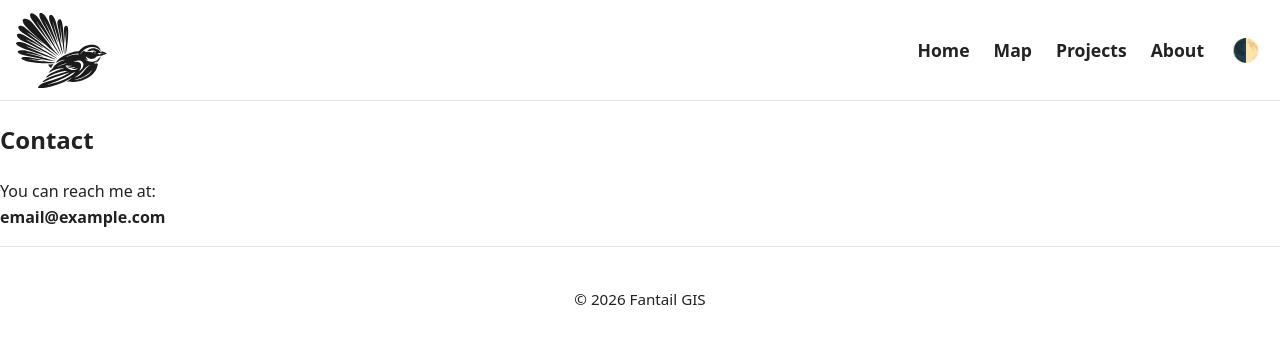
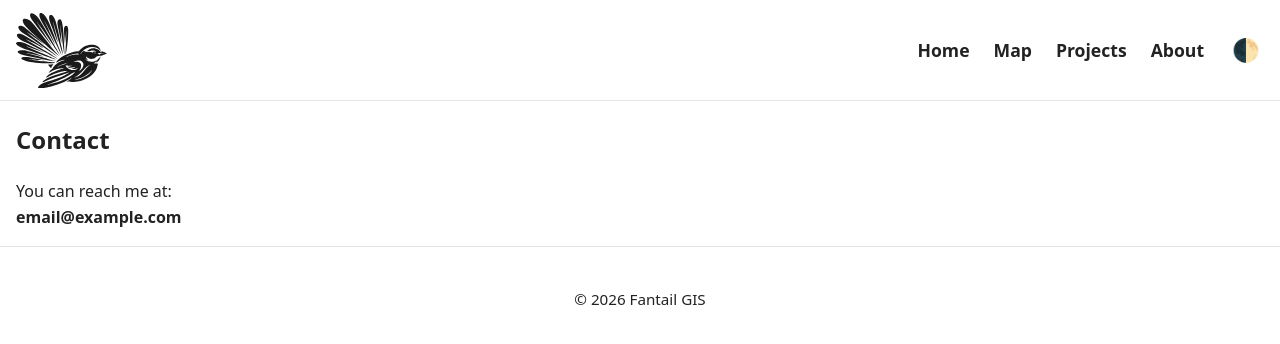
Before and after one commit to matts-maps/portfolio, a Jekyll site: the page built from contact.md, in a window 1280 px wide. Shown: the top 344 px of the page. Built offline with Jekyll 4.4.1, drawn with Linux system fonts in a browser that asks for light colours.

Commit message:
Page withs all consistent

```diff
--- a/_includes/header.html
+++ b/_includes/header.html
@@ -1,7 +1,6 @@
 <header class="site-header">
   <div class="header-inner">
 
-    <!-- LOGO -->
     <a href="{{ '/' | relative_url }}" class="logo">
       <img
         id="site-logo"
@@ -9,21 +8,17 @@
         src="{{ '/assets/images/logo/fantail-logo-black.svg' | relative_url }}"
         alt="Fantail GIS logo"
       >
-
     </a>
 
-    <!-- NAVIGATION -->
     <nav class="site-nav">
       <a href="{{ '/' | relative_url }}">Home</a>
       <a href="{{ '/map/' | relative_url }}">Map</a>
       <a href="{{ '/projects/' | relative_url }}">Projects</a>
       <a href="{{ '/about/' | relative_url }}">About</a>
+      <button id="theme-toggle" class="theme-toggle">🌓</button>
+    </nav>
 
 
-      <!-- THEME TOGGLE -->
-      <button id="theme-toggle" class="theme-toggle">🌓</button>
-
-    </nav>
 
   </div>
 </header>
--- a/_layouts/default.html
+++ b/_layouts/default.html
@@ -5,10 +5,7 @@
   <meta name="viewport" content="width=device-width, initial-scale=1.0">
   <title>{{ page.title }} | Fantail GIS</title>
 
-  <!-- Global styles -->
   <link rel="stylesheet" href="{{ '/assets/css/style.css' | relative_url }}">
-
-  <!-- Favicon -->
   <link rel="icon" href="{{ '/assets/images/logo/favicon.ico' | relative_url }}">
 </head>
 
@@ -17,15 +14,15 @@
   {% include header.html %}
 
   <main class="page-content">
-    {{ content }}
+    <div class="page-inner">
+      {{ content }}
+    </div>
   </main>
 
   {% include footer.html %}
 
-  <!-- Global theme script -->
   <script src="{{ '/assets/js/theme.js' | relative_url }}"></script>
 
-  <!-- Page‑specific JS hooks -->
   {% if page.layout == "home" %}
     {% include js-home.html %}
   {% endif %}
@@ -38,6 +35,5 @@
     {% include js-projects.html %}
   {% endif %}
 
-  <!-- Map JS was always loaded by the map layout, not here -->
 </body>
 </html>
--- a/assets/css/style.css
+++ b/assets/css/style.css
@@ -24,6 +24,13 @@ body {
   background: var(--bg);
   color: var(--text);
   line-height: 1.6;
+}
+
+/* Universal page width */
+.page-inner {
+  max-width: 1600px;
+  margin: 0 auto;
+  padding: 0 1rem;
 }
 
 /* --------------------------------------------------
--- a/assets/js/theme.js
+++ b/assets/js/theme.js
@@ -26,10 +26,8 @@ if (saved === "dark") {
   }
 }
 
-// Apply correct logo on load
 applyLogo();
 
-// Toggle theme + save preference + update logo
 toggle.addEventListener("click", () => {
   document.body.classList.toggle("dark");
 
```
